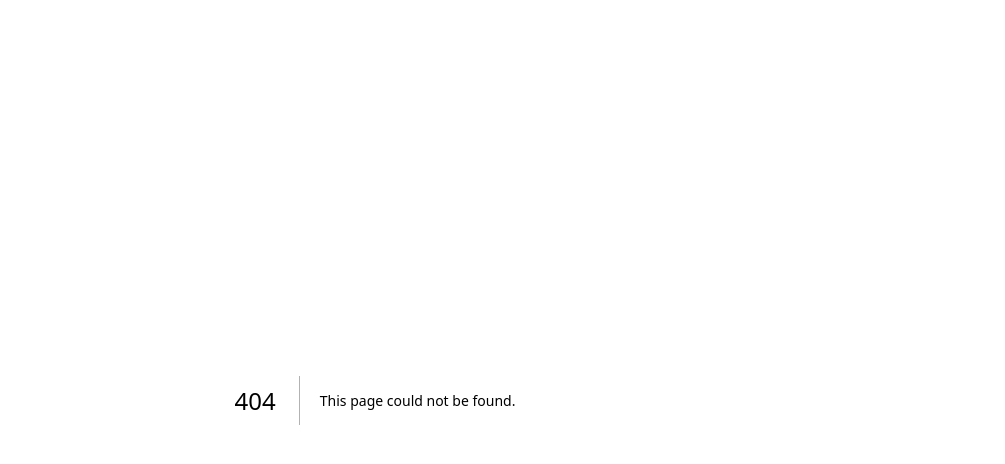
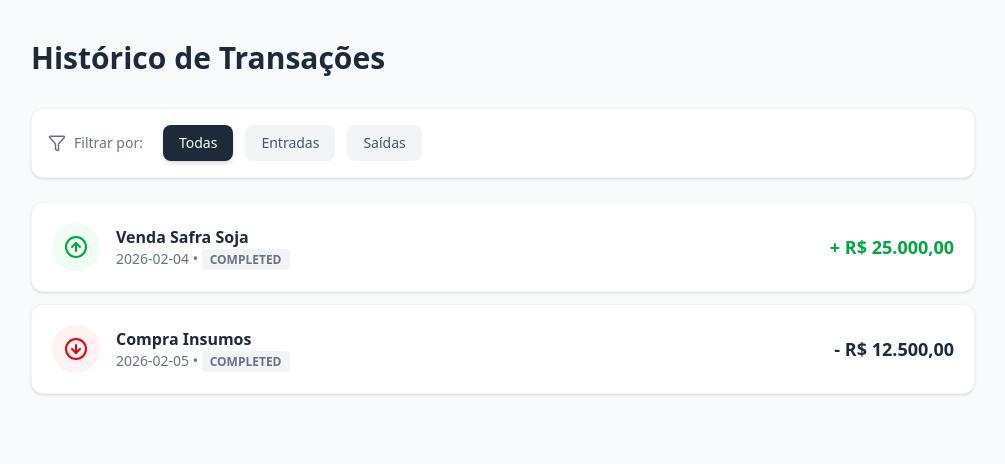
Before and after one commit to Lucas-lukita/DappFee, a Next.js app: page /transacoes in a window 1280 px wide. Before the commit this address had no page. Shown: the top 464 px of the page, without its empty margins (265-1270 px from the left). Built offline with nearby package versions, Linux system fonts and the light colour scheme.

Commit message:
feat: implement transactions page with filtering functionality

```diff
--- /dev/null
+++ b/src/app/transacoes/page.tsx
@@ -0,0 +1,114 @@
+"use client";
+
+import { useState } from 'react';
+import Link from 'next/link';
+import { transactions } from '../../data/mockData'; // Caminho relativo seguro
+import { ArrowUpCircle, ArrowDownCircle, Filter, ArrowLeft } from 'lucide-react';
+
+export default function TransactionsPage() {
+
+  const [filterType, setFilterType] = useState<'ALL' | 'IN' | 'OUT'>('ALL');
+
+
+  const filteredList = transactions.filter(t => {
+    if (filterType === 'ALL') return true;
+    return t.type === filterType;
+  });
+
+  return (
+    <div className="min-h-screen bg-gray-50 flex flex-col md:flex-row">
+
+
+      <aside className="hidden md:block w-64 bg-agro-dark text-white p-6">
+        <h1 className="text-2xl font-bold mb-8">Fee Agro</h1>
+        <nav className="space-y-4">
+          <Link href="/" className="block py-2 px-4 hover:bg-white/10 rounded transition-colors">Dashboard</Link>
+          <Link href="/transacoes" className="block py-2 px-4 bg-agro-primary rounded font-medium">Transações</Link>
+          <Link href="/nova-operacao" className="block py-2 px-4 hover:bg-white/10 rounded transition-colors">Nova Operação</Link>
+        </nav>
+      </aside>
+
+
+      <main className="flex-1 p-4 md:p-10">
+
+
+        <div className="flex items-center gap-4 mb-8">
+          <Link href="/" className="md:hidden p-2 bg-white rounded-full shadow text-agro-dark">
+            <ArrowLeft size={20} />
+          </Link>
+          <h2 className="text-2xl md:text-3xl font-bold text-gray-800">Histórico de Transações</h2>
+        </div>
+
+        {/* Área de Filtros */}
+        <div className="bg-white p-4 rounded-xl shadow-sm border border-gray-100 mb-6 flex flex-wrap gap-3 items-center">
+          <div className="flex items-center gap-2 text-gray-500 mr-2">
+            <Filter size={18} />
+            <span className="text-sm font-medium">Filtrar por:</span>
+          </div>
+
+          <button
+            onClick={() => setFilterType('ALL')}
+            className={`px-4 py-2 rounded-lg text-sm font-medium transition-all ${
+              filterType === 'ALL' ? 'bg-gray-800 text-white shadow-md' : 'bg-gray-100 text-gray-600 hover:bg-gray-200'
+            }`}
+          >
+            Todas
+          </button>
+
+          <button
+            onClick={() => setFilterType('IN')}
+            className={`px-4 py-2 rounded-lg text-sm font-medium transition-all ${
+              filterType === 'IN' ? 'bg-green-100 text-green-700 border border-green-200' : 'bg-gray-100 text-gray-600 hover:bg-gray-200'
+            }`}
+          >
+            Entradas
+          </button>
+
+          <button
+            onClick={() => setFilterType('OUT')}
+            className={`px-4 py-2 rounded-lg text-sm font-medium transition-all ${
+              filterType === 'OUT' ? 'bg-red-100 text-red-700 border border-red-200' : 'bg-gray-100 text-gray-600 hover:bg-gray-200'
+            }`}
+          >
+            Saídas
+          </button>
+        </div>
+
+
+        <div className="space-y-3">
+          {filteredList.length > 0 ? (
+            filteredList.map((item) => (
+              <div
+                key={item.id}
+                className="bg-white p-5 rounded-xl shadow-sm border border-gray-100 flex items-center justify-between hover:shadow-md transition-shadow"
+              >
+                <div className="flex items-center gap-4">
+                  {/* Ícone Dinâmico */}
+                  <div className={`p-3 rounded-full ${item.type === 'IN' ? 'bg-green-50 text-green-600' : 'bg-red-50 text-red-600'}`}>
+                    {item.type === 'IN' ? <ArrowUpCircle size={24} /> : <ArrowDownCircle size={24} />}
+                  </div>
+
+                  <div>
+                    <p className="font-bold text-gray-800">{item.description}</p>
+                    <p className="text-sm text-gray-500">{item.date} • <span className="uppercase text-xs font-semibold bg-gray-100 px-2 py-0.5 rounded">{item.status}</span></p>
+                  </div>
+                </div>
+
+                <div className={`text-right font-bold text-lg ${item.type === 'IN' ? 'text-green-600' : 'text-gray-800'}`}>
+                  {item.type === 'IN' ? '+ ' : '- '}
+                  R$ {Math.abs(item.amount).toLocaleString('pt-BR', { minimumFractionDigits: 2 })}
+                </div>
+              </div>
+            ))
+          ) : (
+
+            <div className="text-center py-12 bg-white rounded-xl border border-dashed border-gray-300">
+              <p className="text-gray-500">Nenhuma transação encontrada neste filtro.</p>
+            </div>
+          )}
+        </div>
+
+      </main>
+    </div>
+  );
+}
```
